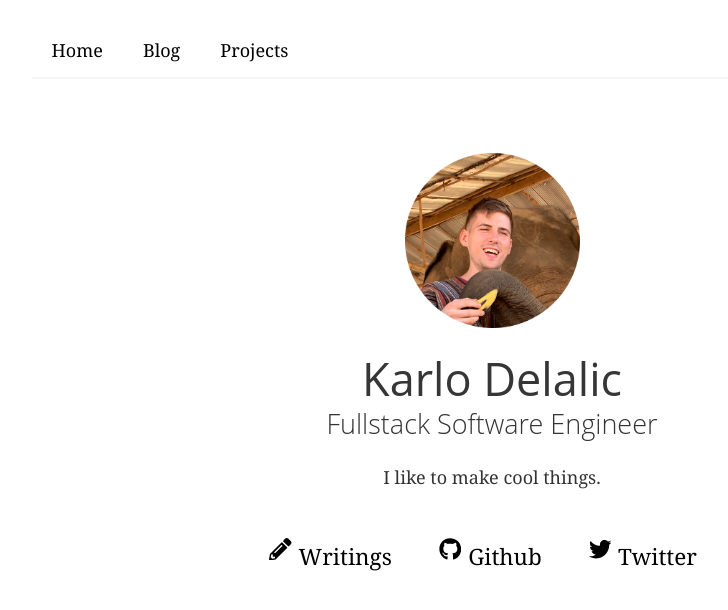
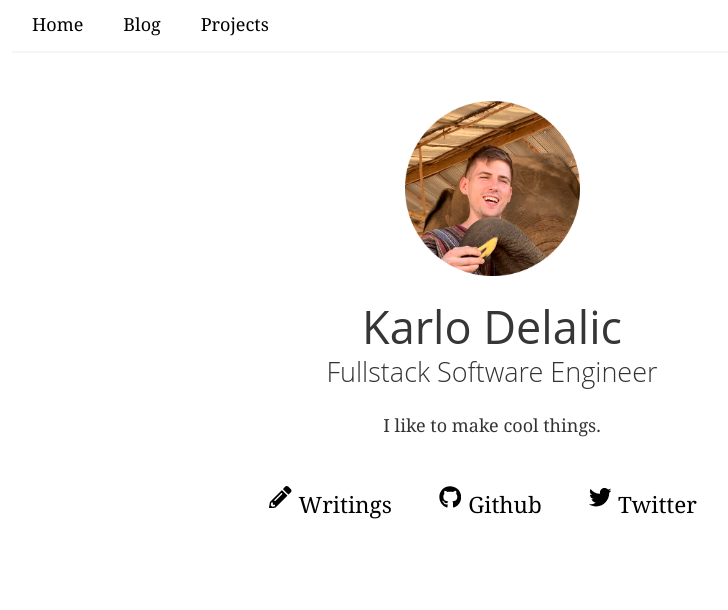
Before and after one commit to kdelalic/karlodelalic.com-gatsby, a Gatsby site: page / in a window 1280 px wide. Shown: the whole page, without its empty margins (148-876 px from the left). Built offline with nearby package versions, Linux system fonts and the light colour scheme; Gatsby itself is replaced by a stand-in of ours.

Commit message:
Content width

```diff
--- a/src/components/header.js
+++ b/src/components/header.js
@@ -19,13 +19,6 @@ const Header = () => (
         `}
         render={data => (
             <header>
-                <div
-                    style={{
-                        margin: `0 auto`,
-                        maxWidth: 960,
-                        padding: `1.45rem 1.0875rem`,
-                    }}
-                >
                     <nav>
                         <Link to={"/"} className="navbar-item">Home</Link>
                         {data.allFile.edges
@@ -41,7 +34,6 @@ const Header = () => (
                             }
                         )}
                     </nav>
-                </div>
             </header>
         )}
     />
--- a/src/components/header.scss
+++ b/src/components/header.scss
@@ -5,7 +5,8 @@ nav {
     display: flex;
     flex: 1;
     list-style: none;
-    margin: 0;
+    margin: 0 auto;
+    max-width: $width-large;
 
     .navbar-item {
         padding: 10px 20px;
--- a/src/components/layout.scss
+++ b/src/components/layout.scss
@@ -2,5 +2,6 @@
 
 .content {
     text-align: center;
-    margin-top: 50px;
+    max-width: $width-large;
+    margin: 50px auto 0;
 }
--- a/src/pages/404.js
+++ b/src/pages/404.js
@@ -6,8 +6,8 @@ import SEO from "../components/seo"
 const NotFoundPage = () => (
   <Layout>
     <SEO title="404: Not found" />
-    <h1>NOT FOUND</h1>
-    <p>You just hit a route that doesn&#39;t exist... the sadness.</p>
+    <h1>404</h1>
+    <h2>Page not found</h2>
   </Layout>
 )
 
```
